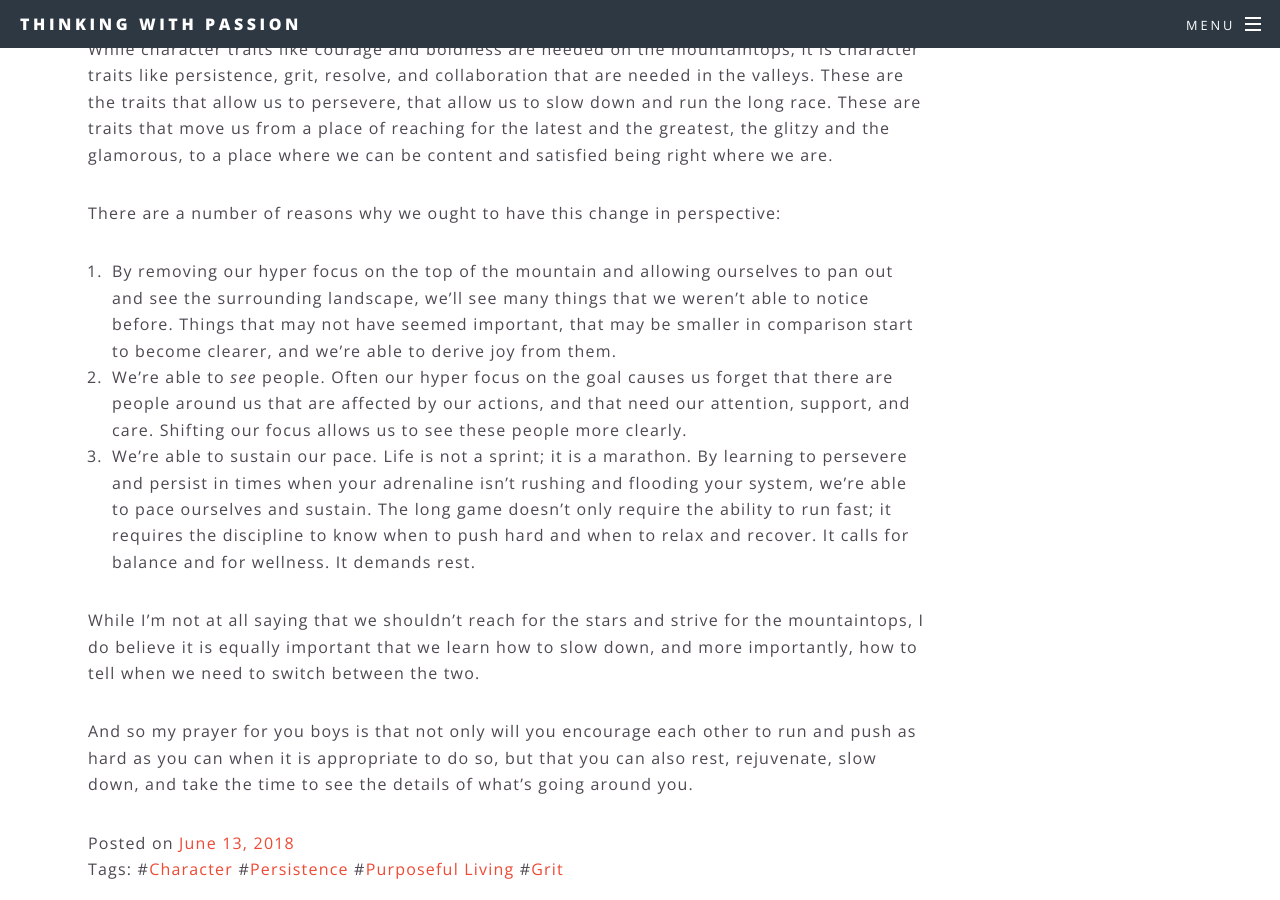
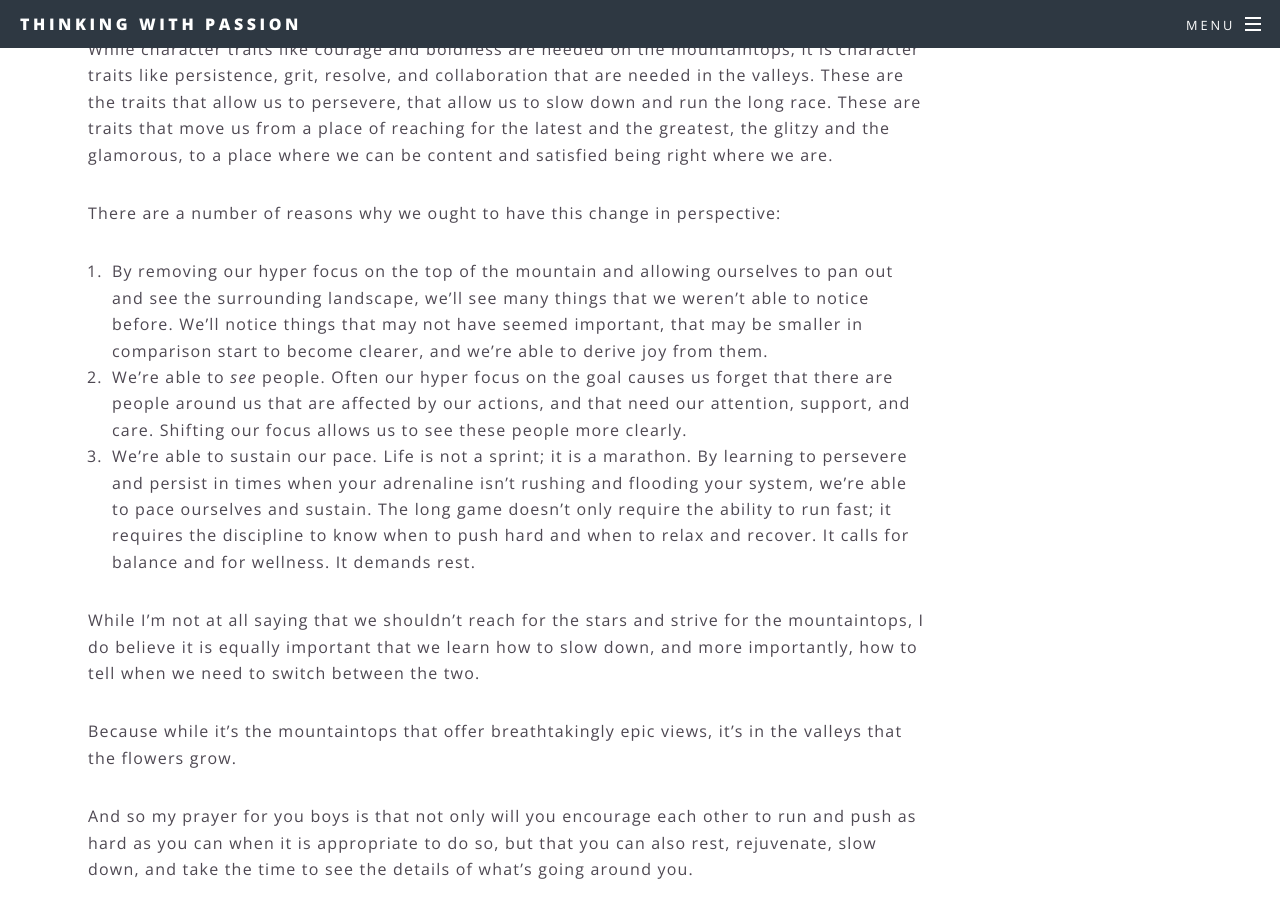
Before and after one commit to samng96/samng.me, a Jekyll site: the page built from letters-to-my-son/_posts/2018-06-13-persistence.markdown, in a window 1280 px wide and 900 px high, scrolled down 1365 px. Built offline with Jekyll 4.4.1, drawn with Linux system fonts in a browser that asks for light colours.

Commit message:
Added last line

```diff
--- a/letters-to-my-son/_posts/2018-06-13-persistence.markdown
+++ b/letters-to-my-son/_posts/2018-06-13-persistence.markdown
@@ -28,10 +28,12 @@ While character traits like courage and boldness are needed on the mountaintops,
 
 There are a number of reasons why we ought to have this change in perspective:
 
-1. By removing our hyper focus on the top of the mountain and allowing ourselves to pan out and see the surrounding landscape, we’ll see many things that we weren’t able to notice before. Things that may not have seemed important, that may be smaller in comparison start to become clearer, and we’re able to derive joy from them.
+1. By removing our hyper focus on the top of the mountain and allowing ourselves to pan out and see the surrounding landscape, we’ll see many things that we weren’t able to notice before. We'll notice things that may not have seemed important, that may be smaller in comparison start to become clearer, and we’re able to derive joy from them.
 2. We’re able to *see* people. Often our hyper focus on the goal causes us forget that there are people around us that are affected by our actions, and that need our attention, support, and care. Shifting our focus allows us to see these people more clearly.
 3. We’re able to sustain our pace. Life is not a sprint; it is a marathon. By learning to persevere and persist in times when your adrenaline isn’t rushing and flooding your system, we’re able to pace ourselves and sustain. The long game doesn’t only require the ability to run fast; it requires the discipline to know when to push hard and when to relax and recover. It calls for balance and for wellness. It demands rest.
 
 While I’m not at all saying that we shouldn’t reach for the stars and strive for the mountaintops, I do believe it is equally important that we learn how to slow down, and more importantly, how to tell when we need to switch between the two.
 
+Because while it's the mountaintops that offer breathtakingly epic views, it's in the valleys that the flowers grow.
+
 And so my prayer for you boys is that not only will you encourage each other to run and push as hard as you can when it is appropriate to do so, but that you can also rest, rejuvenate, slow down, and take the time to see the details of what’s going around you.
```
